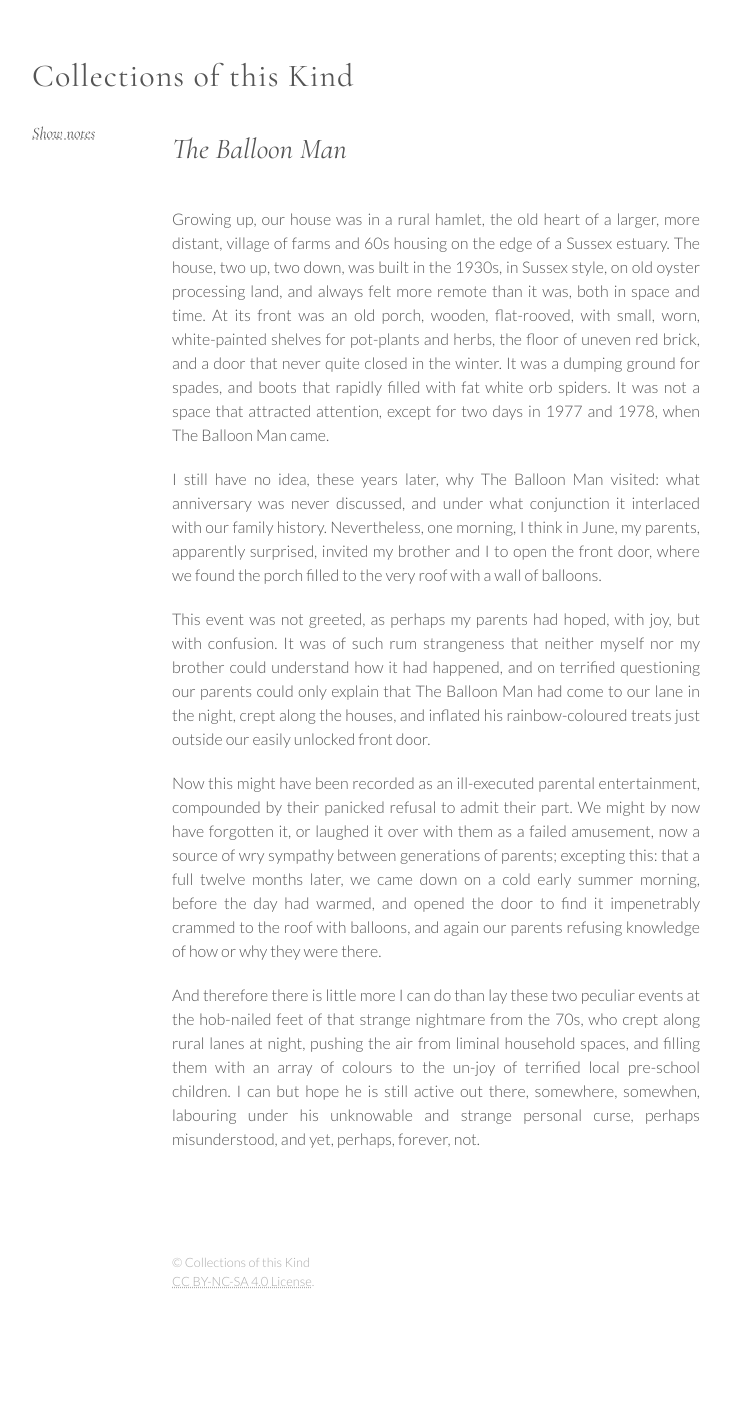
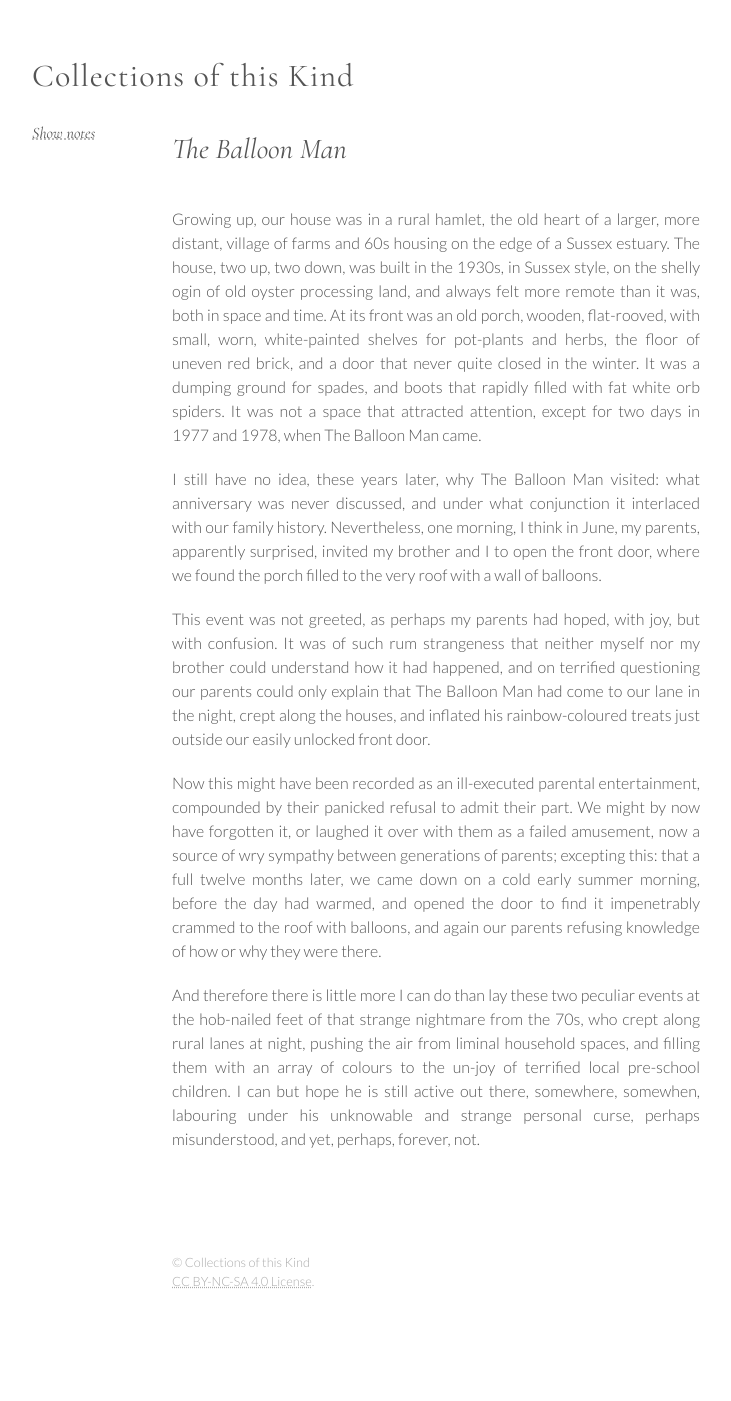
Before and after one commit to CollectionsOfThisKind/collectionsofthiskind.github.io, a Jekyll site: the page built from pages/diary/balloons.html, in a window 1280 px wide. Shown: the whole page, without its empty margins (78-809 px from the left). Built offline with Jekyll 4.4.1, drawn with Linux system fonts in a browser that asks for light colours.

Commit message:
Add files via upload

```diff
--- a/pages/diary/balloons.html
+++ b/pages/diary/balloons.html
@@ -19,7 +19,7 @@ layout: page
 
 <p>
 Growing up, our house was in a rural hamlet, the old heart of a larger, more distant, village of farms and 60s housing on the edge of a Sussex estuary.
-The house, two up, two down, was built in the 1930s, in Sussex style, on old oyster processing land, and always felt more remote than it was, both in space and time. At its
+The house, two up, two down, was built in the 1930s, in Sussex style, on the shelly ogin of old oyster processing land, and always felt more remote than it was, both in space and time. At its
 front was an old porch, wooden, flat-rooved, with small, worn, white-painted shelves for pot-plants and herbs, the floor of uneven red brick, and a door that never quite closed in the winter.
 It was a dumping ground for spades, and boots that rapidly filled with fat white orb spiders. It was not a space that attracted attention, except for two days in 1977 and 1978, when The Balloon Man came.
 </p>
```
